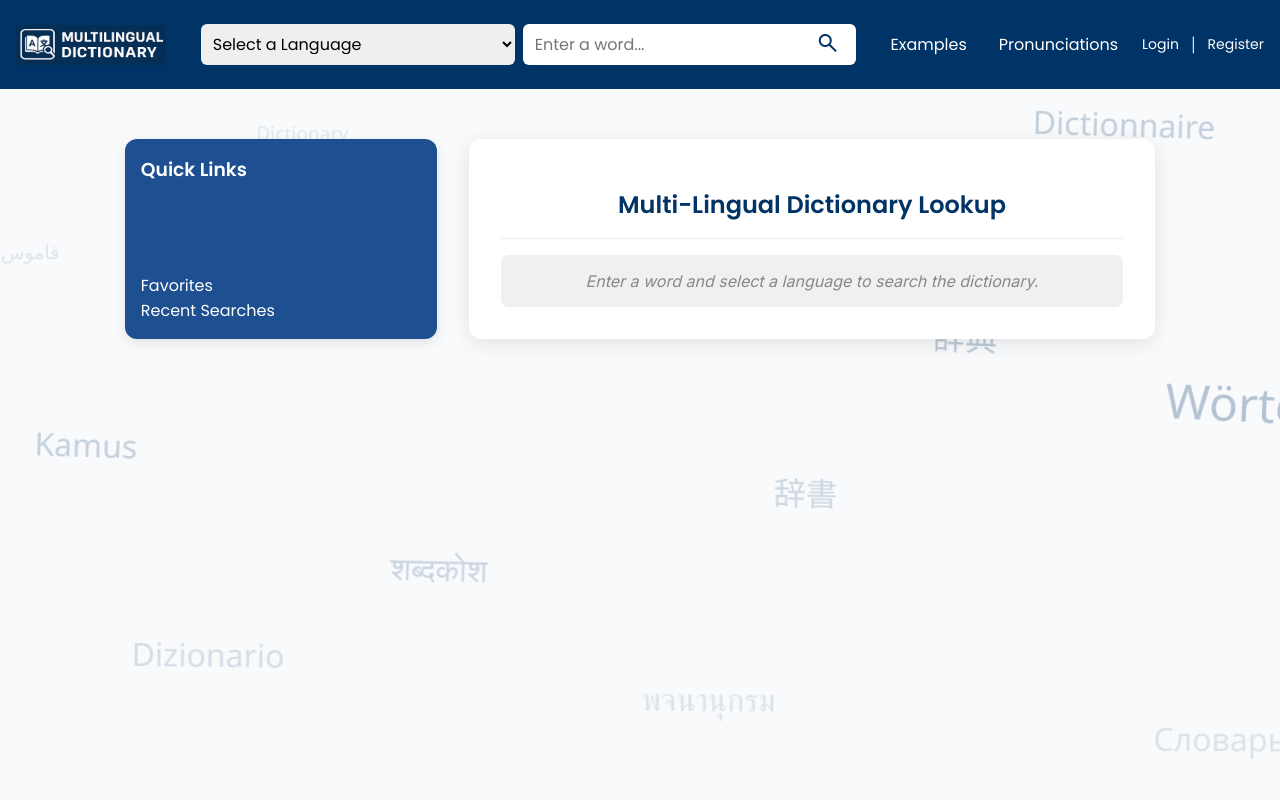
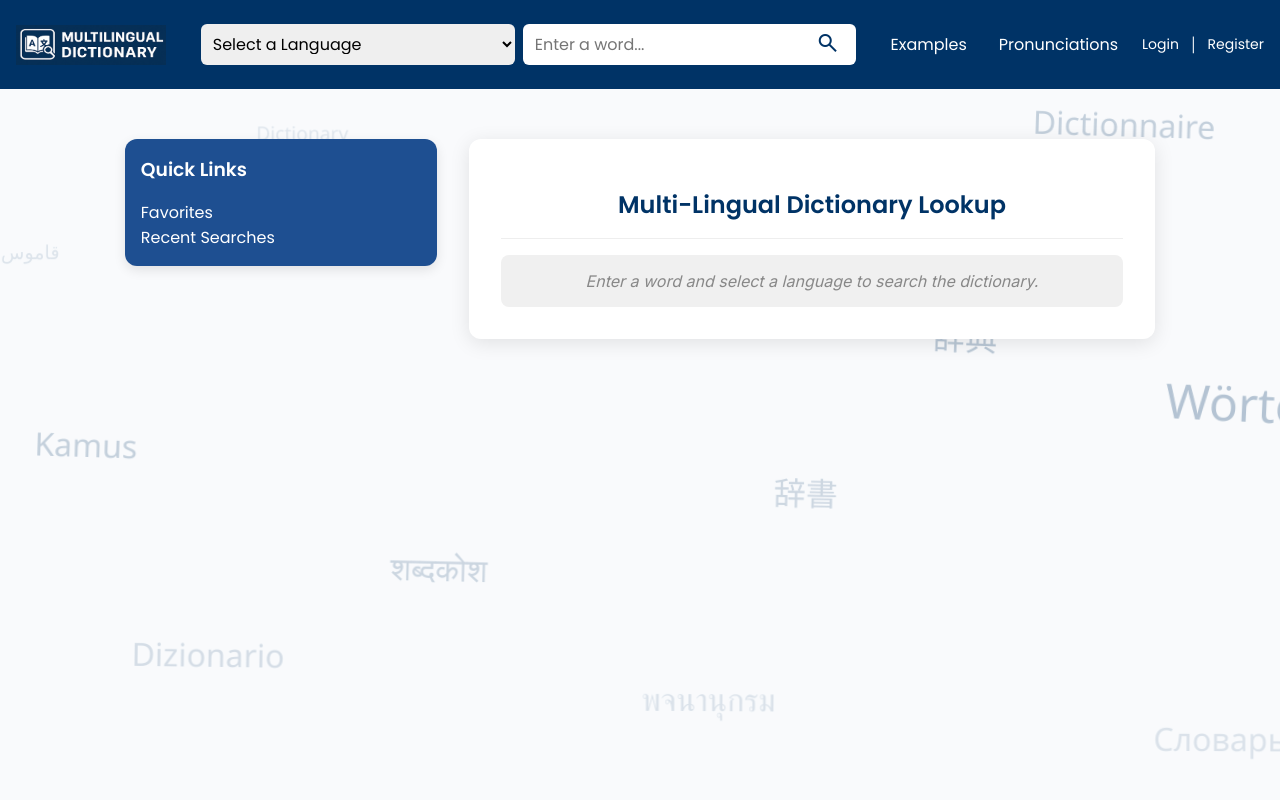
Before and after one commit to che1748/Team9-dictionary, a Flask app: page / in a window 1280 px wide. Run offline with Flask 3, Linux system fonts and the light colour scheme.

Commit message:
updated css to fix sidebar

```diff
--- a/static/style.css
+++ b/static/style.css
@@ -154,7 +154,9 @@ main h2 {
 .sidebar {
   flex-basis: 25%;
   display: flex;
+  height: fit-content;
   flex-direction: column;
+  gap: 1rem;
   justify-content: space-between;
   background-color: #1e4f91;
   color: white;
```
